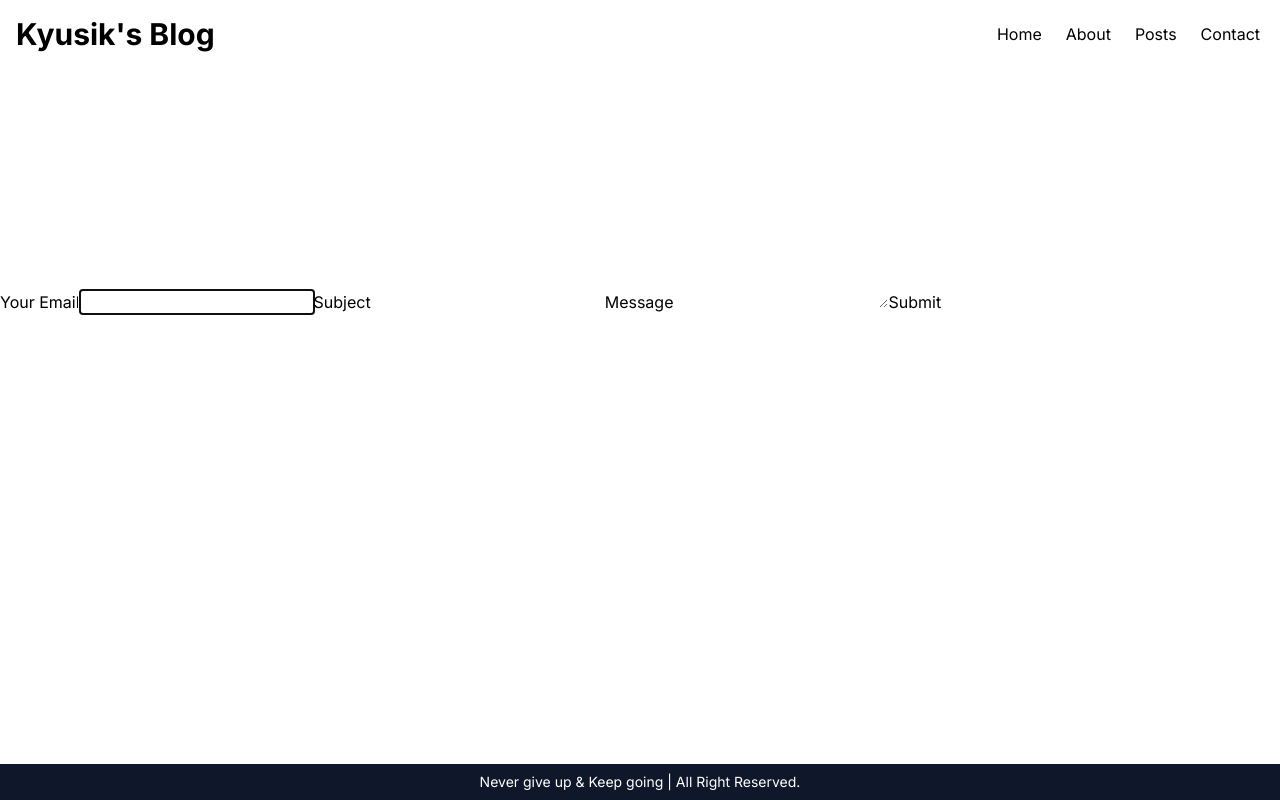
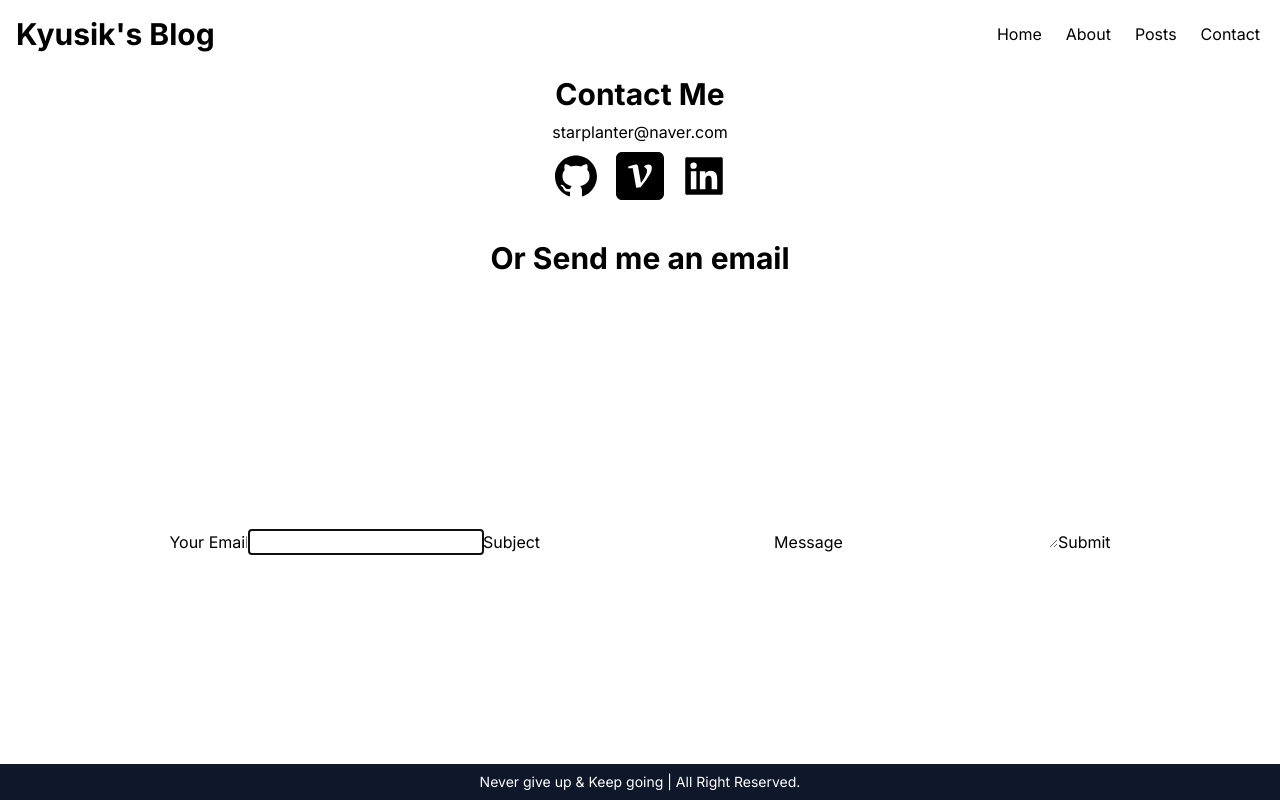
Before and after one commit to starplanter93/next.js_myblog, a Next.js app: page /contact in a window 1280 px wide. Built offline with nearby package versions, Linux system fonts and the light colour scheme.

Commit message:
contact 페이지 상단 구현

```diff
--- a/src/app/about/page.tsx
+++ b/src/app/about/page.tsx
@@ -1,6 +1,5 @@
 import Aboutme from '@/components/about/Aboutme';
-import Myprofile from '@/components/home/Myprofile';
-import React from 'react';
+import Myprofile from '@/components/Myprofile';
 
 export default function AboutPage() {
   return (
--- a/src/app/contact/page.tsx
+++ b/src/app/contact/page.tsx
@@ -1,5 +1,36 @@
 import ContactForm from '@/components/contact/ContactForm';
+import { AiFillGithub, AiFillLinkedin } from 'react-icons/ai';
+import { SiVelog } from 'react-icons/si';
+
+const LINKS = [
+  { icon: <AiFillGithub />, url: 'https://github.com/starplanter93' },
+  { icon: <SiVelog />, url: 'https://velog.io/@starplanter/posts' },
+  {
+    icon: <AiFillLinkedin />,
+    url: 'https://www.linkedin.com/in/kyusik-jeong-52183a25a/'
+  }
+];
 
 export default function ContactPage() {
-  return <ContactForm />;
+  return (
+    <section className='flex flex-col items-center'>
+      <h2 className='text-3xl font-bold my-2'>Contact Me</h2>
+      <p>starplanter@naver.com</p>
+      <ul className='flex gap-4 my-2'>
+        {LINKS.map((link, index) => (
+          <a
+            key={index}
+            href={link.url}
+            target='_blank'
+            rel='noreferrer'
+            className='text-5xl hover:text-yellow-400'
+          >
+            {link.icon}
+          </a>
+        ))}
+      </ul>
+      <h2 className='text-3xl font-bold my-8'>Or Send me an email</h2>
+      <ContactForm />
+    </section>
+  );
 }
--- a/src/app/page.tsx
+++ b/src/app/page.tsx
@@ -1,4 +1,4 @@
-import Myprofile from '../components/home/Myprofile';
+import Myprofile from '../components/Myprofile';
 import FeaturedPosts from '@/components/home/FeaturedPosts';
 import Maincarousel from '../components/home/Maincarousel';
 
--- a/src/components/home/Myprofile.tsx
+++ b/src/components/Myprofile.tsx
@@ -2,7 +2,7 @@
 import React from 'react';
 import Image from 'next/image';
 import { useRouter } from 'next/navigation';
-import mainProfile from '../../../public/images/main_profile.png';
+import mainProfile from '/public/images/main_profile.png';
 
 export default function Myprofile() {
   const router = useRouter();
```
